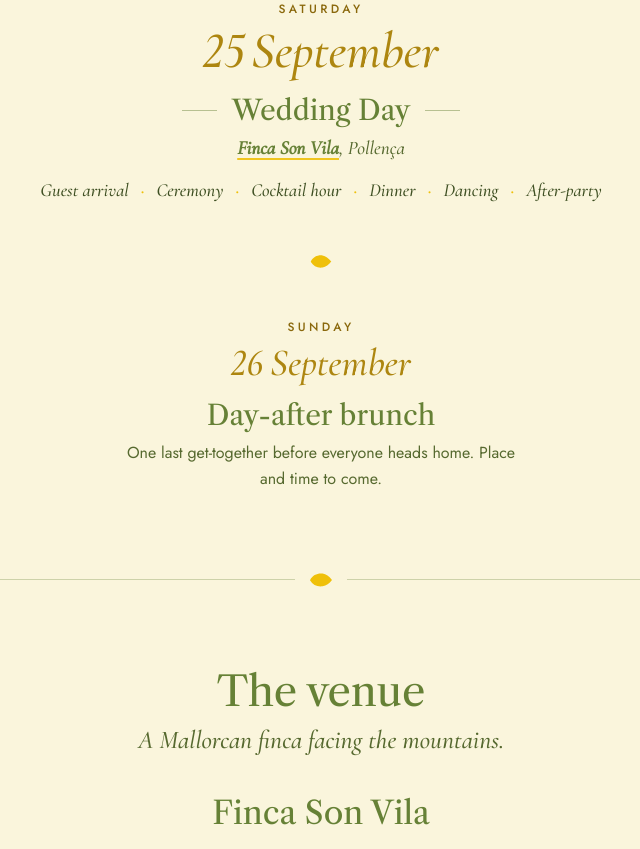
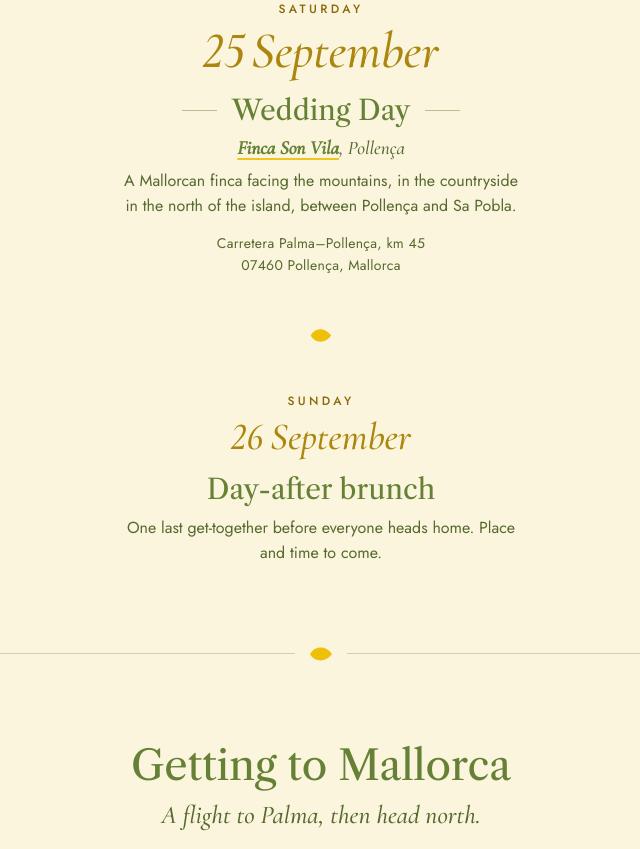
Before and after one commit to marvahakimi0604-dotcom/marva-jules-2027, a plain HTML site: page index.html in a window 1280 px wide. Shown: the part 1951-2800 px from the top of the page, without its empty margins (319-959 px from the left). Drawn offline with nearby package versions, Linux system fonts and the light colour scheme.

Commit message:
Le lieu fusionné dans le Wedding Day ; déroulé de la journée gardé secret
Co-Authored-By: Claude Opus 5.5 <noreply@anthropic.com>
Claude-Session: https://claude.ai/code/session_01SzpN4HYBbAGRpmVzjb5h5U

```diff
--- a/index.html
+++ b/index.html
@@ -136,6 +136,7 @@ h3{font:400 1.2rem/1.25 var(--display);color:var(--ink);text-wrap:balance}
 .day .where{font:italic 500 1.2rem/1.3 var(--script)}
 .moments{margin-top:1.1rem;display:flex;flex-direction:column;align-items:center;gap:.3rem;font:italic 500 1.25rem/1.3 var(--script);color:var(--ink)}
 .day .fine{margin-top:1rem}
+.addr{margin-top:.8rem;font-style:normal;font-size:.875rem;letter-spacing:.02em;color:var(--leaf)}
 .spot{font-weight:600;color:var(--olive);text-decoration:underline;text-decoration-color:rgba(239,192,10,.9);text-decoration-thickness:2px;text-underline-offset:.2em}
 .spot:hover{color:var(--ink)}
 
@@ -379,7 +380,6 @@ input[aria-invalid="true"],select[aria-invalid="true"]{border-color:var(--alert)
   <nav class="nav" aria-label="Rubriques">
     <div class="nav-links">
       <a href="#programme">Programme</a>
-      <a href="#lieu">Lieu</a>
       <a href="#venir">Venir</a>
       <a href="#dormir">Dormir</a>
       <a href="#pratique">Pratique</a>
@@ -417,14 +417,8 @@ input[aria-invalid="true"],select[aria-invalid="true"]{border-color:var(--alert)
           <div>
             <h3 class="day-title">Wedding Day</h3>
             <p class="where"><a class="spot" href="https://www.google.com/maps/search/?api=1&amp;query=Finca+Son+Vila%2C+Pollen%C3%A7a" target="_blank" rel="noopener">Finca Son Vila</a>, Pollença</p>
-            <ol class="moments">
-              <li>Accueil des invités</li>
-              <li>Cérémonie</li>
-              <li>Cocktail</li>
-              <li>Dîner</li>
-              <li>Soirée dansante</li>
-              <li>After-party</li>
-            </ol>
+            <p>Une finca majorquine tournée vers les montagnes, dans la campagne du nord de l’île, entre Pollença et Sa Pobla.</p>
+            <address class="addr">Carretera Palma–Pollença, km 45<br>07460 Pollença, Majorque</address>
           </div>
         </li>
         <li class="day">
@@ -435,21 +429,6 @@ input[aria-invalid="true"],select[aria-invalid="true"]{border-color:var(--alert)
           </div>
         </li>
       </ol>
-    </section>
-
-    <div class="rule" aria-hidden="true"><svg viewBox="0 0 24 16"><path d="M1 8.2C3.6 3 8.6 1 13.6 1.6c3.6.5 6.2 2.6 9.4 6.4-2.8 3.6-5.6 5.8-9.4 6.3C8.4 15 3.8 13 1 8.2z" fill="#EFC00A"/></svg></div>
-
-    <section class="block" id="lieu">
-      <div class="block-head">
-        <h2>Le lieu</h2>
-        <p class="lead">Une finca majorquine tournée vers les montagnes.</p>
-      </div>
-      <div class="venue">
-        <h3>Finca Son Vila</h3>
-        <p>Dans la campagne du nord de l’île, entre Pollença et Sa Pobla. C’est ici que nous vous donnons rendez-vous le samedi 25 septembre.</p>
-        <address>Carretera Palma–Pollença, km 45<br>07460 Pollença, Majorque</address>
-        <a class="btn btn-ghost" href="https://www.google.com/maps/search/?api=1&amp;query=Finca+Son+Vila%2C+Pollen%C3%A7a" target="_blank" rel="noopener">Ouvrir dans Google Maps</a>
-      </div>
     </section>
 
     <div class="rule" aria-hidden="true"><svg viewBox="0 0 24 16"><path d="M1 8.2C3.6 3 8.6 1 13.6 1.6c3.6.5 6.2 2.6 9.4 6.4-2.8 3.6-5.6 5.8-9.4 6.3C8.4 15 3.8 13 1 8.2z" fill="#EFC00A"/></svg></div>
@@ -761,6 +740,7 @@ input[aria-invalid="true"],select[aria-invalid="true"]{border-color:var(--alert)
     "Pratique": "Info",
     "Répondre": "RSVP",
     "Bienvenue sur notre site de mariage !": "Welcome to our wedding website!",
+    "Une finca majorquine tournée vers les montagnes, dans la campagne du nord de l’île, entre Pollença et Sa Pobla.": "A Mallorcan finca facing the mountains, in the countryside in the north of the island, between Pollença and Sa Pobla.",
     "Pour ceux qui seront déjà sur l’île, retrouvons-nous à la": "For those already on the island, let’s meet at",
     "pour lancer les festivités et profiter d’un premier moment tous ensemble.": "to kick off the celebrations and share a first moment together.",
     "L’horaire sera communiqué prochainement.": "The time will be announced soon.",
```
